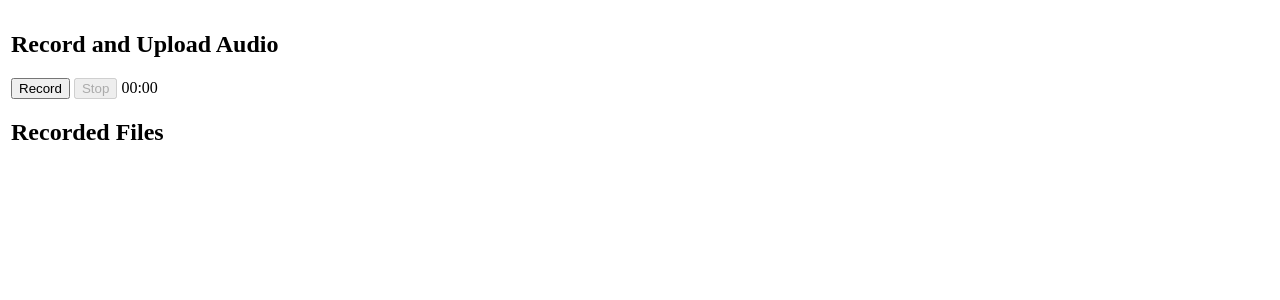
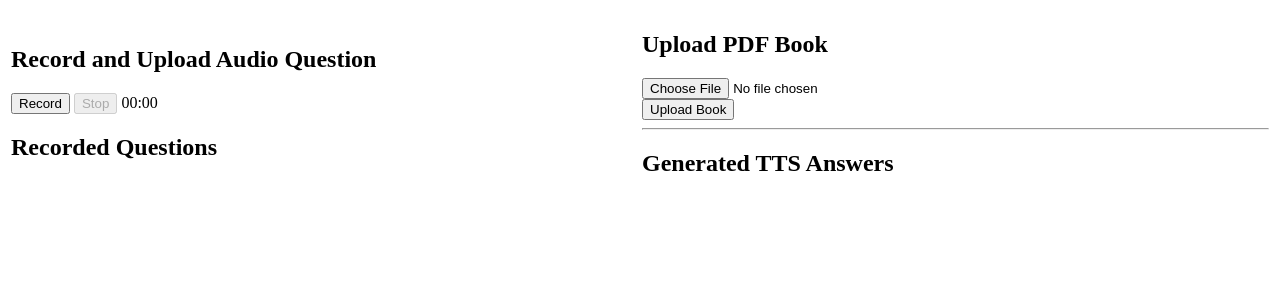
Before and after one commit to hplikespepper/phuang_cai_pro3, a Flask app: page / in a window 1280 px wide. Shown: the top 300 px of the page. Run offline with Flask 3, Linux system fonts and the light colour scheme.

Commit message:
Update index.html

```diff
--- a/templates/index.html
+++ b/templates/index.html
@@ -1,14 +1,14 @@
 <!DOCTYPE html>
 <!-- saved from url=(0070)https://storage.googleapis.com/fau-convo-ai-files/templates/index.html -->
 <html><head><meta http-equiv="Content-Type" content="text/html; charset=windows-1252">
-    <title>Audio Recorder</title>
+    <title>Book Q&A</title>
 </head>
 <body>
 
     <table style="width:100%">
         <tbody><tr>
             <td style="width:50%">
-                <h2>Record and Upload Audio</h2>
+                <h2>Record and Upload Audio Question</h2>
                 <button id="record">Record</button>
                 <button id="stop">Stop</button>
                 <span id="timer">00:00</span>
@@ -18,34 +18,37 @@
                 </form>
                 <script src="/script.js"></script>
                 <hl></hl>
-                <h2>Recorded Files</h2>
+                <h2>Recorded Questions</h2>
                 <ul>
-                    {% for file in files %}
+                    {% for file in questions %}
                     <li>
                         <audio controls="">
-                            <source src="{{ url_for('uploaded_file', filename=file) }}">
+                            <source src="{{ url_for('uploaded_audio', filename=file) }}">
                             Your browser does not support the audio element.
                         </audio><br>
                         {{file}}
-                        <a href="{{ url_for('uploaded_file', filename=file + '.txt') }}">{{file}}.txt</a>
                     </li>
                     {% endfor %}
                 </ul>
             </td>
-<!--            <td style="width:50%">
-                <h2>Type in your text to generate audio</h2>
+           <td style="width:50%">
+                <h2>Upload PDF Book</h2>
 
-                <form action="/upload_text" method="post">
-                  <textarea name="text" rows="10" cols="50"></textarea>
-                  <br>
-                  <input type="submit" value="Upload">
+                <!-- <form action="/upload_book" method="post" enctype="multipart/form-data">
+                  <input type="file" name="book_file" accept="application/pdf" required>
+                </form> -->
+                <!-- <form id="pdfForm" action="/upload_book" method="post" enctype="multipart/form-data">
+                    <input type="file" name="book_file" accept="application/pdf" required onchange="document.getElementById('pdfForm').submit()">
+                </form> -->
+                <form action="/upload_book" method="post" enctype="multipart/form-data">
+                    <input type="file" name="book_file" accept="application/pdf" required>
+                    <br>
+                    <input type="submit" value="Upload Book">
                 </form>
-
-
                 <hr>
-                <h2>Speech Files</h2>
+                <h2>Generated TTS Answers</h2>
                 <ul>
-                    {% for file in speech_files %}
+                    <!-- {% for file in speech_files %}
                     <li>
                         <audio controls>
                             <source src="{{ url_for('tts_file', filename=file) }}">
@@ -55,9 +58,20 @@
                         <a href="{{ url_for('tts_file', filename=file + '.txt') }}">{{ file }}.txt</a>
                         <a href="{{ url_for('tts_file', filename=file + '.sentiment.txt') }}">Sentiment</a>
                     </li>
+                    {% endfor %} -->
+                    {% for tts in tts_files %}
+                    <li>
+                        <audio controls>
+                            <source src="{{ url_for('tts_audio', filename=tts) }}">
+                            Your browser does not support the audio element.
+                        </audio>
+                        <br>
+                        {{ tts }}
+                        <a href="{{ url_for('tts_audio', filename=tts + '.txt') }}">{{tts}}.txt</a>
+                    </li>
                     {% endfor %}
                 </ul>
-            </td> -->
+            </td>
         </tr>
     </tbody></table>
 
```
